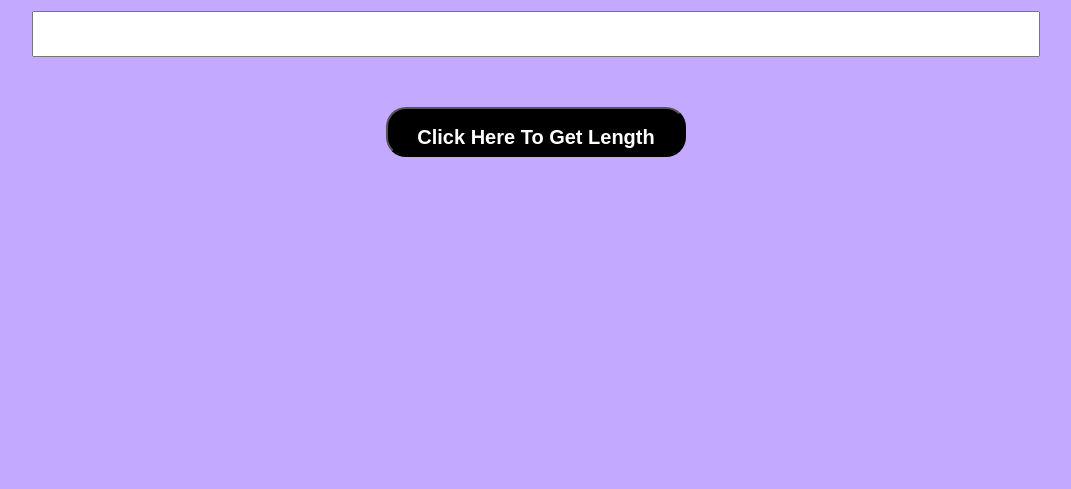
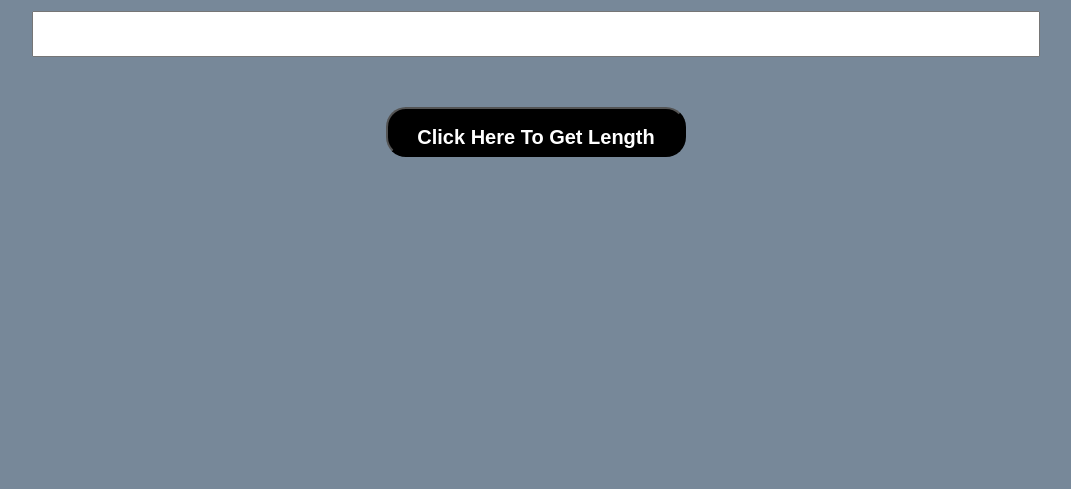
Before and after one commit to selvamani05/Mini-Projects-in-JavaScript, a plain HTML site: page character-counter/index.html in a window 1280 px wide. Shown: the part 311-800 px from the top of the page, without its empty margins (104-1175 px from the left). Drawn offline with Linux system fonts and the light colour scheme.

Commit message:
js-character-counter-5

```diff
--- a/character-counter/stylesheet.css
+++ b/character-counter/stylesheet.css
@@ -1,5 +1,5 @@
 body {
-    background-color: #C3A9FF;
+    background-color: lightslategrey;
 }
 
 h1 {
```
